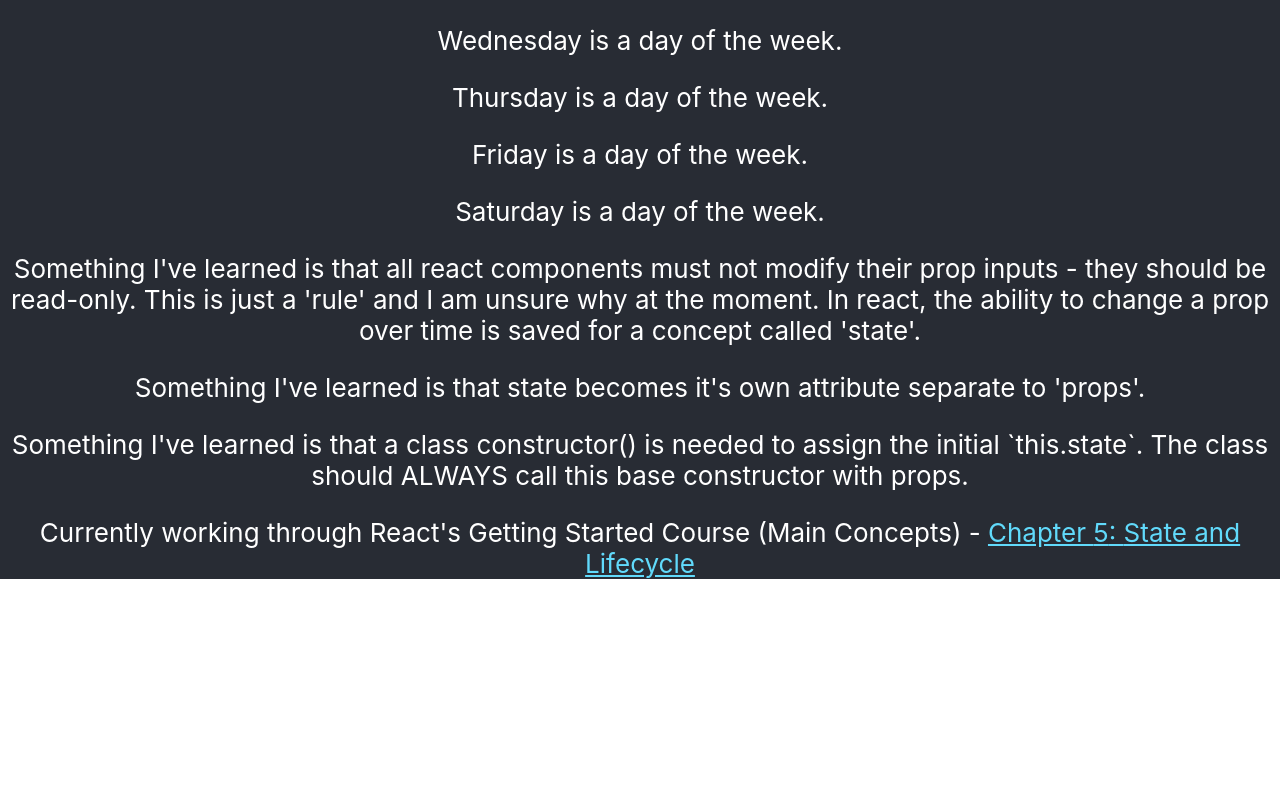
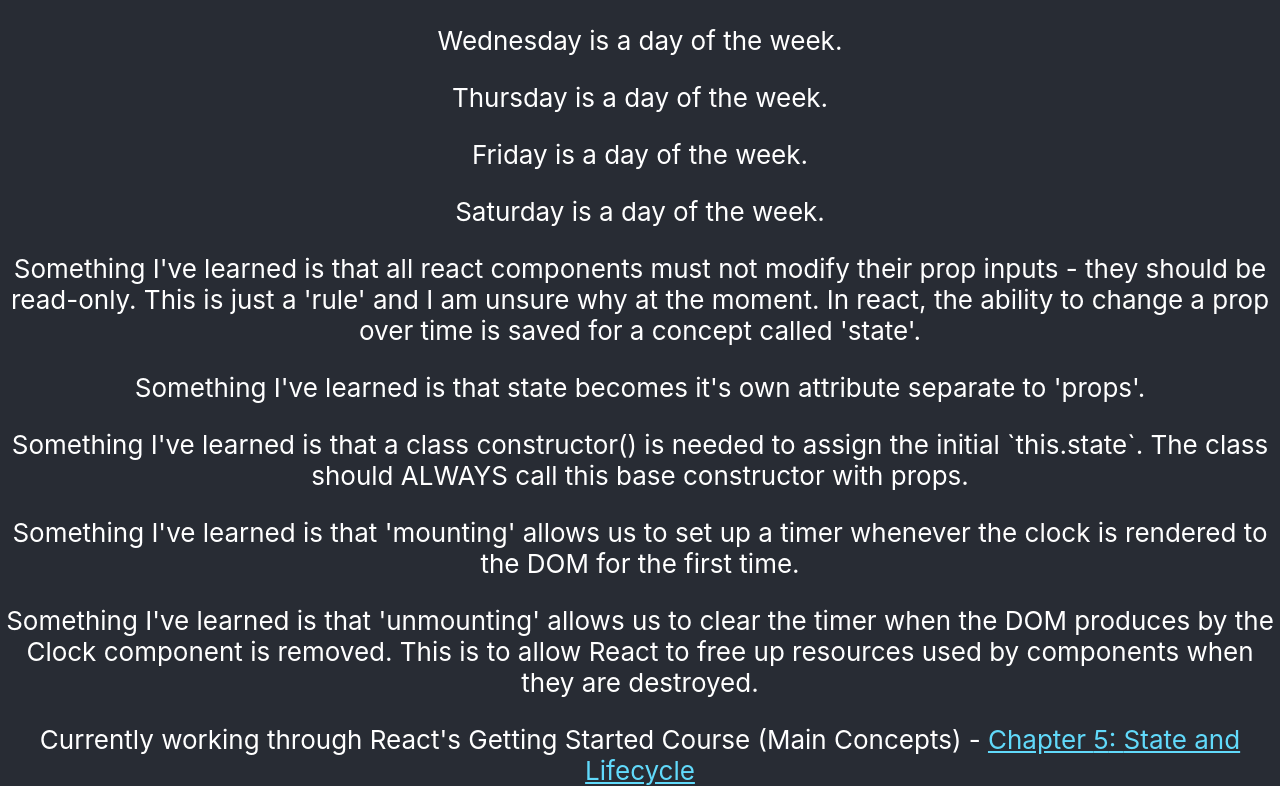
Before and after one commit to jespy3/ygo, a React (Create React App) app: page / in a window 1280 px wide. Shown: the part 715-1501 px from the top of the page. Before the commit the page ends 1294 px from the top, so only its background shows below. Built offline with nearby package versions, Linux system fonts and the light colour scheme.

Commit message:
Adds a way to dynamically add new lessons learned

```diff
--- a/src/components/basic.js
+++ b/src/components/basic.js
@@ -18,6 +18,8 @@ const learnings = [
   'all react components must not modify their prop inputs - they should be read-only. This is just a \'rule\' and I am unsure why at the moment. In react, the ability to change a prop over time is saved for a concept called \'state\'',
   "state becomes it's own attribute separate to 'props'",
   "a class constructor() is needed to assign the initial `this.state`. The class should ALWAYS call this base constructor with props",
+  "'mounting' allows us to set up a timer whenever the clock is rendered to the DOM for the first time",
+  "'unmounting' allows us to clear the timer when the DOM produces by the Clock component is removed. This is to allow React to free up resources used by components when they are destroyed",
 ]
 
 function Learning(props) {
@@ -41,9 +43,7 @@ function Basic() {
       <Normal day="Thursday"/>
       <Normal day="Friday"/>
       <Normal day="Saturday"/>
-      <Learning learning={learnings[0]}/>
-      <Learning learning={learnings[1]}/>
-      <Learning learning={learnings[2]}/>
+      {learnings.map(lesson => <Learning learning={lesson}/>)}
   </div>
   );
 }
```
